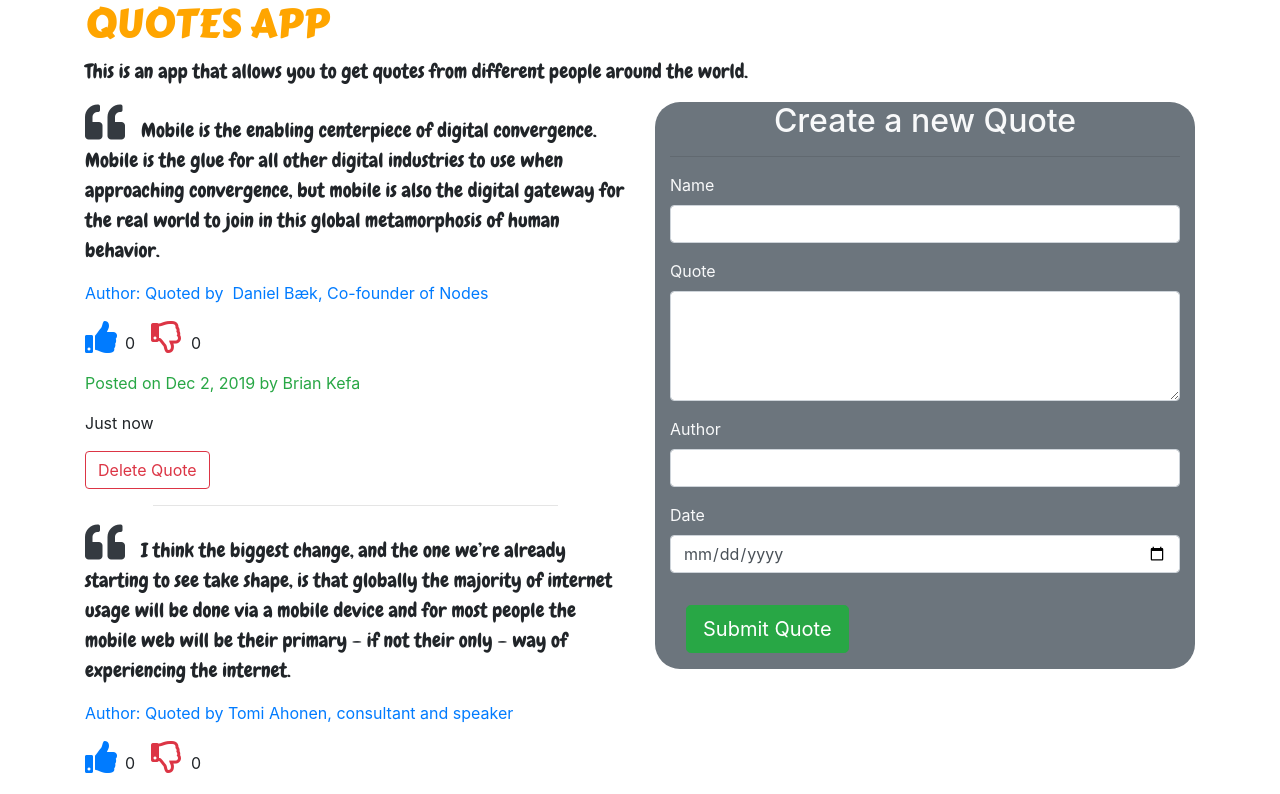
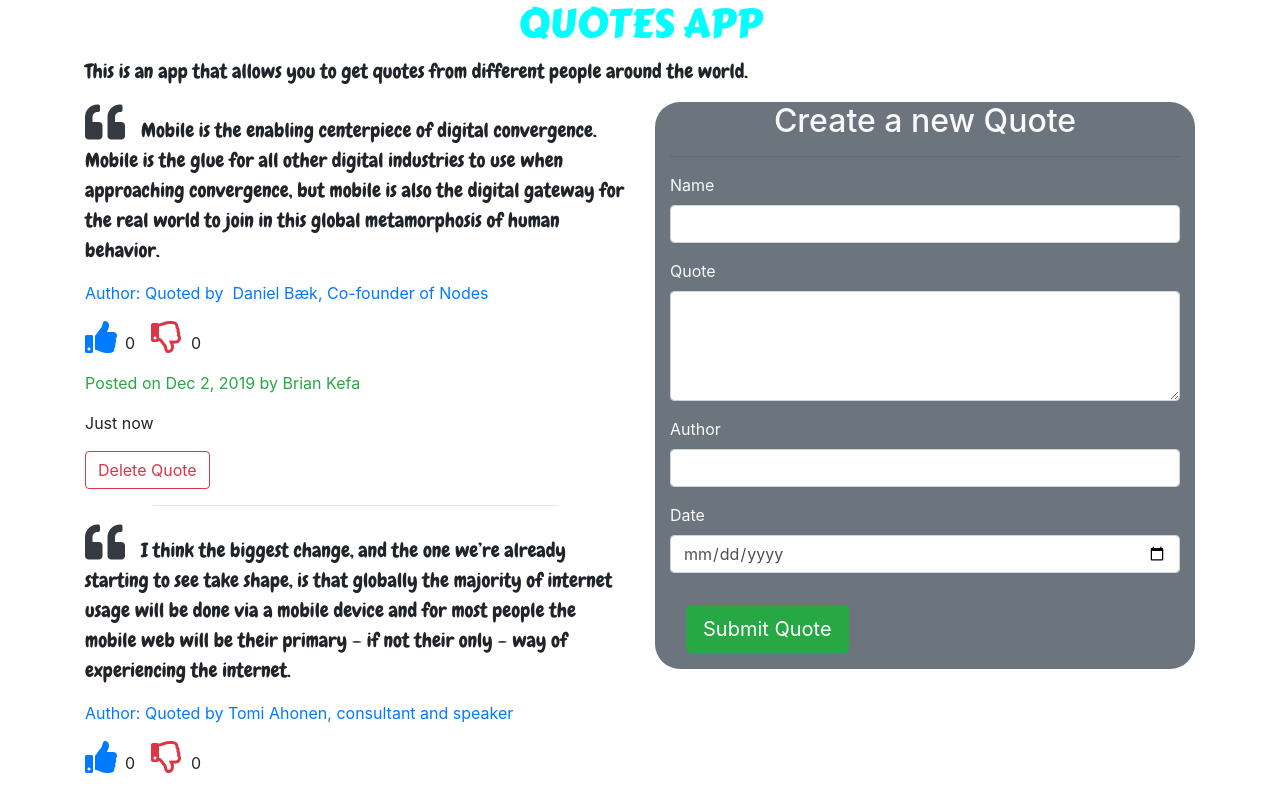
Before and after one commit to Justusm10moringaschool/q-app, an Angular app: page / in a window 1280 px wide. Shown: the top 794 px of the page. Built offline with nearby package versions, Linux system fonts and the light colour scheme.

Commit message:
add styling to header

```diff
--- a/src/app/quote/quote.component.css
+++ b/src/app/quote/quote.component.css
@@ -3,7 +3,9 @@
 @import url('https://fonts.googleapis.com/css?family=Carter+One|Chewy|Righteous&display=swap');
 h1{
     font-family: 'Carter One', cursive;
-    color:orange;
+    color: aqua;
+    display: flex;
+    justify-content: center;
 }
 p{
    font-size: 20px;
```
